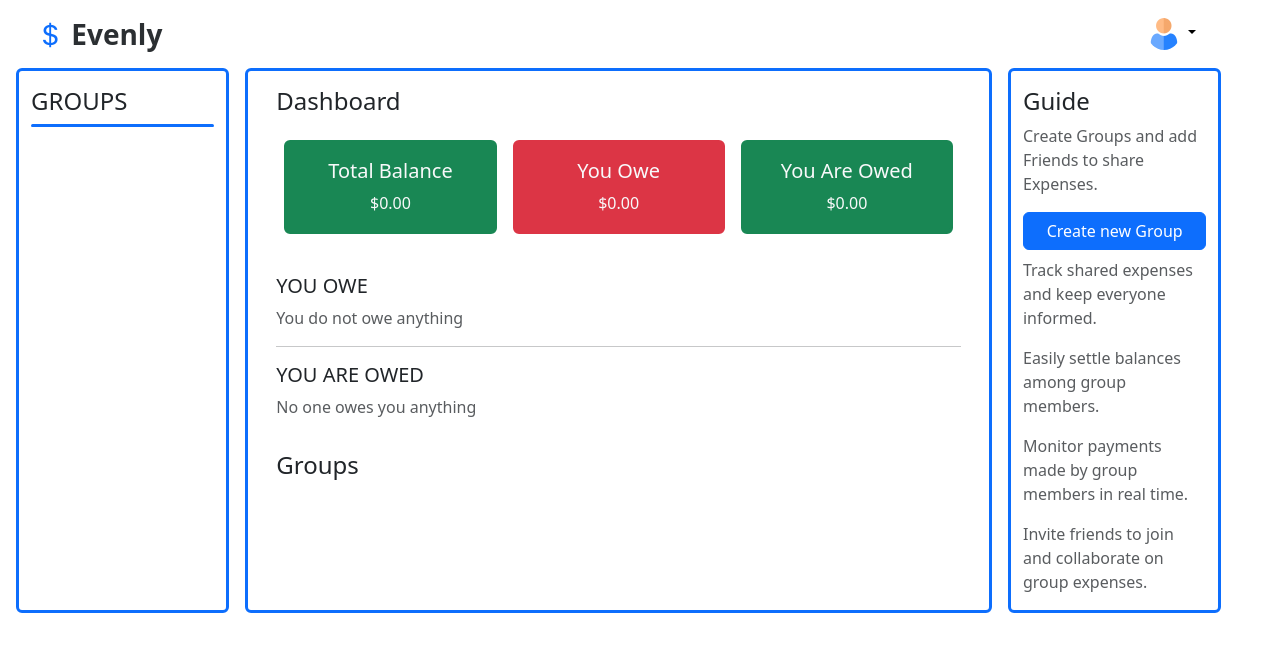
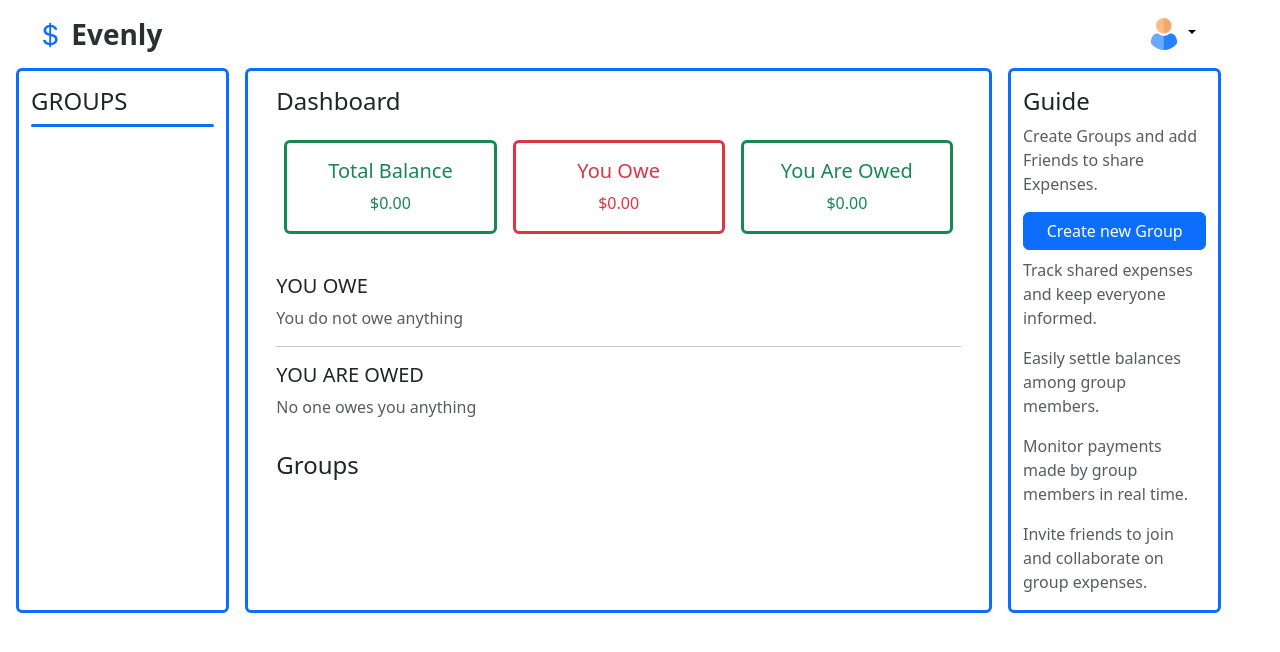
Before and after one commit to kevin-peiris/Evenly-Frontend, an Angular app: page /user-main/user-dashboard in a window 1280 px wide. Shown: the top 652 px of the page. Built offline with nearby package versions, Linux system fonts and the light colour scheme.

Commit message:
Ui change

```diff
--- a/src/app/pages/group-page/group-page.component.html
+++ b/src/app/pages/group-page/group-page.component.html
@@ -32,8 +32,8 @@
                     <div class="d-flex justify-content-between text-center p-3 rounded mb-4">
                         <div class="col mx-2">
                             <div class="card border-primary border-3 "
-                                [ngClass]="{'bg-success border-success': totalBalance >= 0, 'bg-danger border-danger': totalBalance < 0}">
-                                <div class="card-body text-light">
+                                [ngClass]="{'border-success': totalBalance >= 0, 'border-danger': totalBalance < 0}">
+                                <div class="card-body" [ngClass]="{'text-success': totalBalance >= 0, 'text-danger': totalBalance < 0}">
                                     <h5 class="card-title">Total Balance</h5>
                                     <span>
                                         ${{ totalBalance | number:'1.2-2' }}
@@ -43,8 +43,8 @@
 
                         </div>
                         <div class="col mx-2">
-                            <div class="card border-danger bg-danger border-3">
-                                <div class="card-body text-light">
+                            <div class="card border-danger border-3">
+                                <div class="card-body text-danger">
                                     <h5 class="card-title">You Owe</h5>
                                     <span>
                                         ${{ youOwe | number:'1.2-2' }}
@@ -53,8 +53,8 @@
                             </div>
                         </div>
                         <div class="col mx-2">
-                            <div class="card border-success bg-success border-3">
-                                <div class="card-body text-light">
+                            <div class="card border-success border-3">
+                                <div class="card-body text-success">
                                     <h5 class="card-title">You Are Owed</h5>
                                     <span>
                                         ${{ youAreOwed | number:'1.2-2' }}
@@ -103,13 +103,15 @@
                         data-bs-target="#settleUpModal">Settle Up</button>
 
                 </div>
+                <img [src]="img" class="img-fluid" alt="Calander Image">
 
                 <ul class="list-group mb-3 mx-1">
                     <li class="list-group-item d-flex justify-content-between align-items-center clickable"
                         *ngFor="let expense of expensesList" (click)="openExpenseDetail(expense)" data-bs-toggle="modal"
                         data-bs-target="#expenseDetailModal">
                         <div>
-                            <span>{{ expense.date | date: 'yyyy-MM-dd' }}</span>
+                            <span><img src="calender.png" class="img-fluid" alt="Calander Image"></span>
+                            <span>{{ expense.date | date: 'MM-dd' }}</span>
                             <span>{{ expense.description }}</span>
                             <span *ngIf="getUserRole(expense)?.role === 'PAID'">
                                 - You paid ${{ getUserRole(expense)?.amount | number:'1.2-2' }} for this expense.
--- a/src/app/pages/group-page/group-page.component.ts
+++ b/src/app/pages/group-page/group-page.component.ts
@@ -22,6 +22,7 @@ import Swal from 'sweetalert2';
 export class GroupPageComponent implements OnInit {
   group: any;
   user: any;
+  img = 'house.png';
   groupList: any[] = [];
   memberList: any[] = [];
   userList: any[] = [];
--- a/src/app/pages/homepage/homepage.component.ts
+++ b/src/app/pages/homepage/homepage.component.ts
@@ -18,7 +18,7 @@ export class HomepageComponent implements OnInit {
 
   mainTitle = 'Less stress when sharing expenses on trips.';
   mainDescription = 'Keep track of your shared expenses and balances with housemates, trips, groups, friends, and family.';
-  mainImage = 'house.png';
+  mainImage = 'calender.png';
   mainColor = 'text-primary';
 
   ngOnInit() {
--- a/src/app/pages/user-dashboard/user-dashboard.component.html
+++ b/src/app/pages/user-dashboard/user-dashboard.component.html
@@ -27,8 +27,8 @@
             <div class="d-flex justify-content-between text-center p-3 rounded">
                 <div class="col mx-2">
                     <div class="card border-primary border-3 "
-                        [ngClass]="{'bg-success border-success': totalBalance >= 0, 'bg-danger border-danger': totalBalance < 0}">
-                        <div class="card-body text-light">
+                        [ngClass]="{'border-success': totalBalance >= 0, 'border-danger': totalBalance < 0}">
+                        <div class="card-body" [ngClass]="{'text-success': totalBalance >= 0, 'text-danger': totalBalance < 0}">
                             <h5 class="card-title">Total Balance</h5>
                             <span>
                                 ${{ totalBalance | number:'1.2-2' }}
@@ -38,8 +38,8 @@
 
                 </div>
                 <div class="col mx-2">
-                    <div class="card border-danger bg-danger border-3">
-                        <div class="card-body text-light">
+                    <div class="card border-danger border-3">
+                        <div class="card-body text-danger">
                             <h5 class="card-title">You Owe</h5>
                             <span>
                                 ${{ youOwe | number:'1.2-2' }}
@@ -48,8 +48,8 @@
                     </div>
                 </div>
                 <div class="col mx-2">
-                    <div class="card border-success bg-success border-3">
-                        <div class="card-body text-light">
+                    <div class="card border-success border-3">
+                        <div class="card-body text-success">
                             <h5 class="card-title">You Are Owed</h5>
                             <span>
                                 ${{ youAreOwed | number:'1.2-2' }}
@@ -107,6 +107,9 @@
                                         (click)="openExpenseDetail(expense)" data-bs-toggle="modal"
                                         data-bs-target="#expenseDetailModal">
                                         <div>
+
+
+
                                             <span>{{ expense.description }}</span> -
                                             <span *ngIf="getUserRole(expense)?.role === 'PAID'">
                                                 You paid ${{ getUserRole(expense)?.amount | number:'1.2-2' }} for this
```
Also changed, not shown: public/calendar.png (added).
